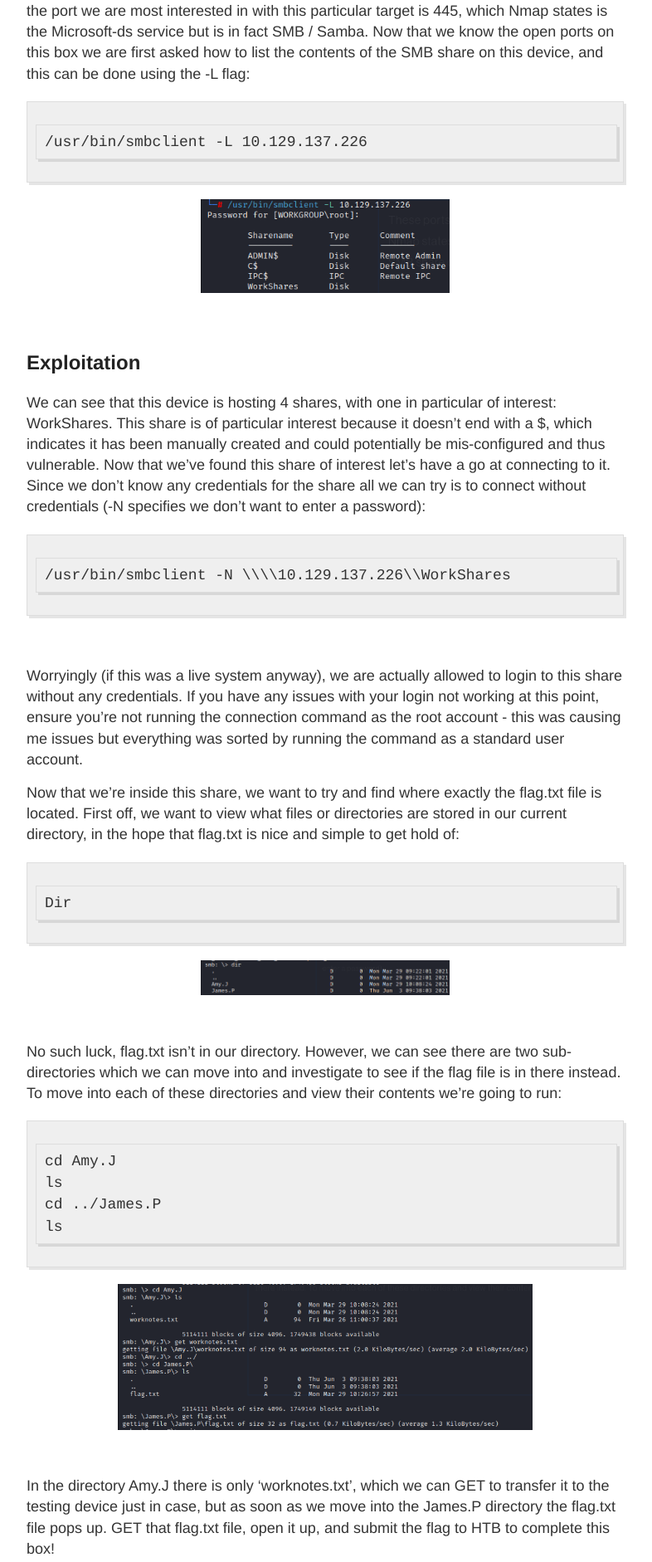
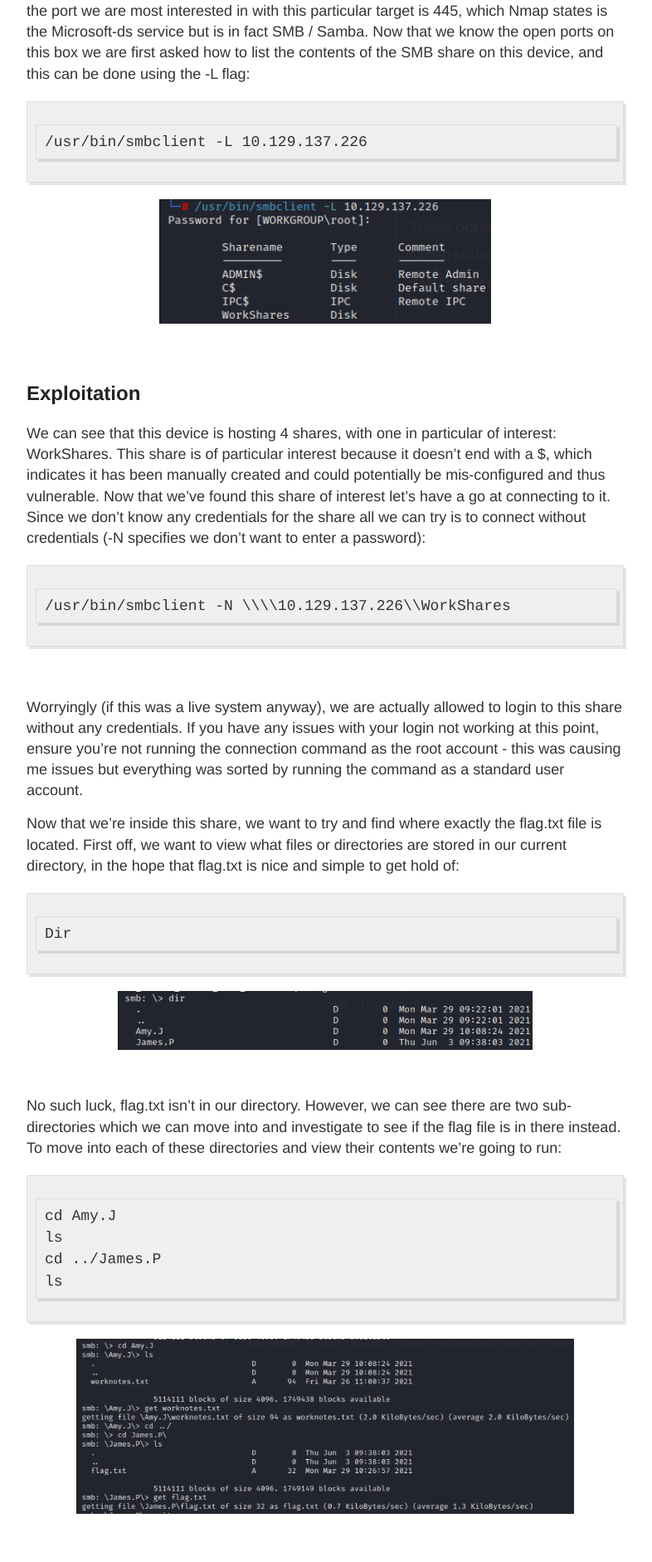
Before and after one commit to LeeDorning/LeeDorning.github.io, a Jekyll site: the page built from _posts/2022-07-21-Hack_The_Box_-_Dancing.md, in a window 1280 px wide. Shown: the part 1266-3148 px from the top of the page at 83% size, without its empty margins (248-1034 px from the left). Built offline with Jekyll 4.4.1, drawn with Linux system fonts in a browser that asks for light colours.

Commit message:
Update 2022-07-21-Hack_The_Box_-_Dancing.md
image formatting

```diff
--- a/_posts/2022-07-21-Hack_The_Box_-_Dancing.md
+++ b/_posts/2022-07-21-Hack_The_Box_-_Dancing.md
@@ -41,7 +41,7 @@ These ports are all indicative of the target device most likely being a Windows
 /usr/bin/smbclient -L 10.129.137.226
 ~~~
 
-![Smb Client Results](https://github.com/LeeDorning/LeeDorning.github.io/blob/main/images/Hack%20The%20Box%20-%20Dancing/DancingSmbClient.png?raw=true){:style="display:block; margin-left:auto; margin-right:auto"}{: width="300"}
+![Smb Client Results](https://github.com/LeeDorning/LeeDorning.github.io/blob/main/images/Hack%20The%20Box%20-%20Dancing/DancingSmbClient.png?raw=true){:style="display:block; margin-left:auto; margin-right:auto"}{: width="400"}
 
 &nbsp;
 &nbsp;
@@ -64,7 +64,7 @@ Now that we’re inside this share, we want to try and find where exactly the fl
 Dir
 ~~~
 
-![Dir Results](https://github.com/LeeDorning/LeeDorning.github.io/blob/main/images/Hack%20The%20Box%20-%20Dancing/DancingDir.png?raw=true){:style="display:block; margin-left:auto; margin-right:auto"}{: width="300"}
+![Dir Results](https://github.com/LeeDorning/LeeDorning.github.io/blob/main/images/Hack%20The%20Box%20-%20Dancing/DancingDir.png?raw=true){:style="display:block; margin-left:auto; margin-right:auto"}{: width="500"}
 
 &nbsp;
 
@@ -77,7 +77,7 @@ cd ../James.P
 ls
 ~~~
 
-![Dir Results](https://github.com/LeeDorning/LeeDorning.github.io/blob/main/images/Hack%20The%20Box%20-%20Dancing/DancingLs.png?raw=true){:style="display:block; margin-left:auto; margin-right:auto"}{: width="500"}
+![Dir Results](https://github.com/LeeDorning/LeeDorning.github.io/blob/main/images/Hack%20The%20Box%20-%20Dancing/DancingLs.png?raw=true){:style="display:block; margin-left:auto; margin-right:auto"}{: width="600"}
 
 &nbsp;
 
```
